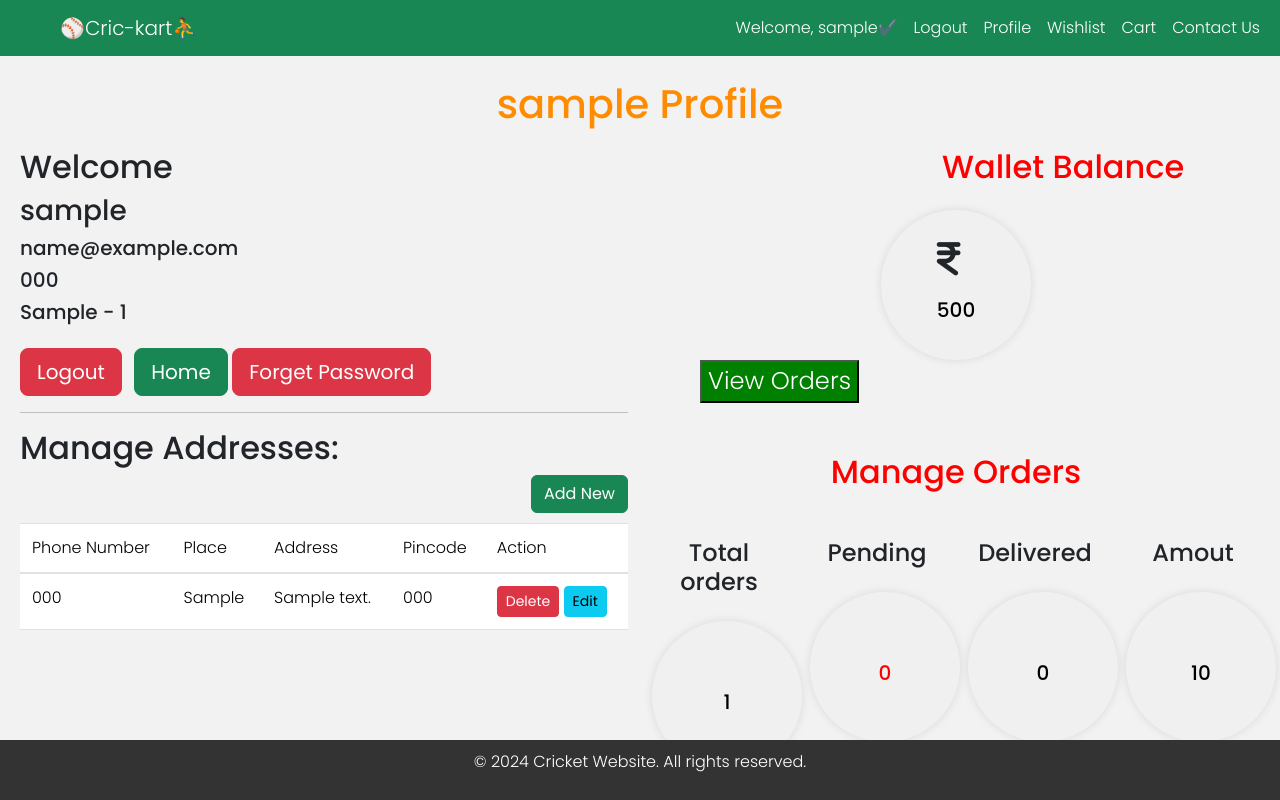
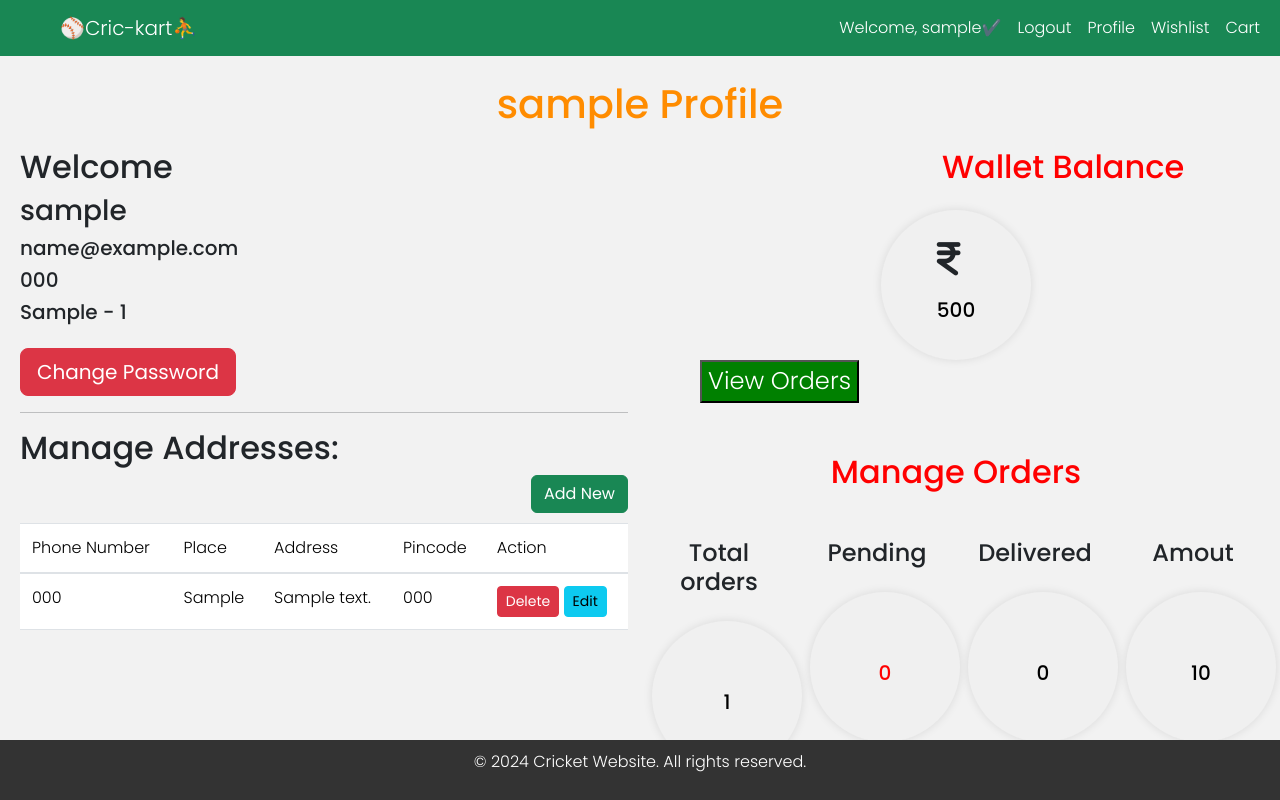
Before and after one commit to saravana1304/cricket-ecomerce-website-project, a Django app: page /profile/ in a window 1280 px wide. Run offline with Django 4.2, Linux system fonts and the light colour scheme; a user stored in the database is signed in; tables that the repository leaves empty hold one stand-in row (values such as "Sample post"); some libraries are stand-ins or nearby versions.

Commit message:
chnages profile

```diff
--- a/crickart/userapp1/templates/userapp1/main.html
+++ b/crickart/userapp1/templates/userapp1/main.html
@@ -74,9 +74,6 @@
                             <li class="nav-item">
                                 <a class="nav-link text-white" href="{% url 'cartview' %}">Cart</a>
                             </li>
-                            <li class="nav-item">
-                                <a class="nav-link text-white" href="#">Contact Us</a>
-                            </li>
                         {% else %}
                             <li class="nav-item">
                                 <a class="nav-link text-white" href="{% url 'home' %}">Home</a>
--- a/crickart/userprofile/templates/userprofile/profile.html
+++ b/crickart/userprofile/templates/userprofile/profile.html
@@ -79,9 +79,7 @@
             <h5>{{ user.email }}</h5>
             <h5>{{ user_profile.phone_number }}</h5>
             <h5>{{ user_profile.place }} - {{ user_profile.pincode }}</h5>
-            <a href="{% url 'logout' %}" class="btn btn-danger btn-lg mt-3">Logout</a>
-            <a href="{% url 'home' %}" class="btn btn-success btn-lg mt-3 ms-2">Home</a>
-            <a href="#" class="btn btn-danger btn-lg mt-3">Forget Password</a>
+            <a href="#" class="btn btn-danger btn-lg mt-3">Change Password</a>
             <hr>
 
             <div class="clearfix">
```
Also changed, not shown: crickart/userapp1/templates/userapp1/contact.html (deleted, +0 -35 lines).
